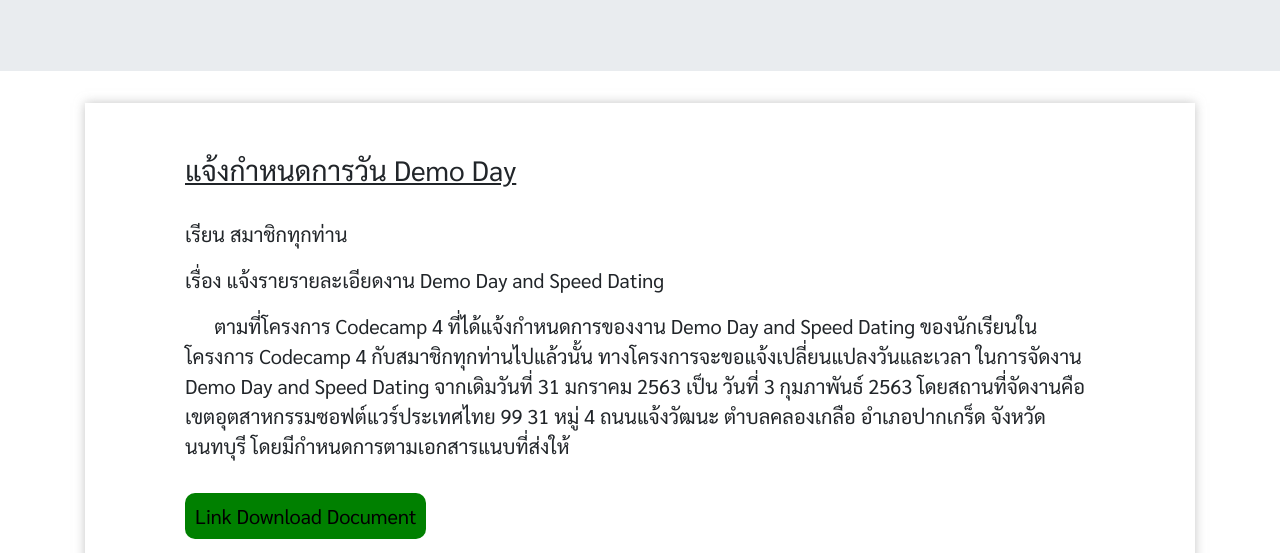
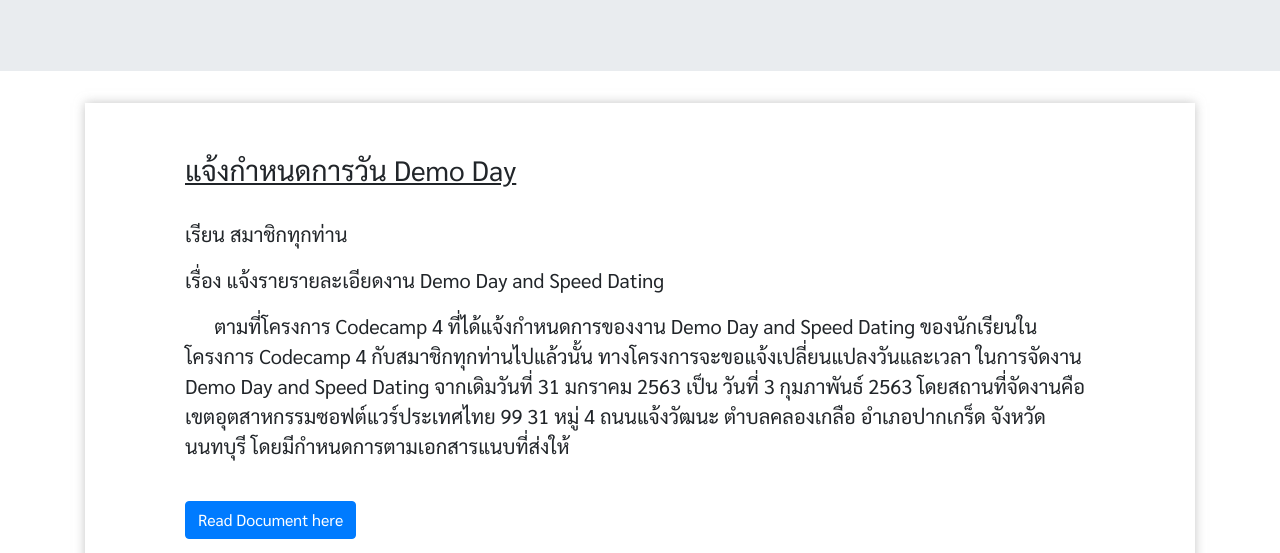
Before and after one commit to Wissanukhong/20-Web-Projects-With-Vanilla-JavaScript, a website: page demo_day.html in a window 1280 px wide. Shown: the part 247-800 px from the top of the page. Drawn offline with nearby package versions, Linux system fonts and the light colour scheme.

Commit message:
edit link button

```diff
--- a/assets/css/style.css
+++ b/assets/css/style.css
@@ -71,16 +71,3 @@
         padding: 10px 10px;
     }
 }
-
-/* download-documnet */
-.download-document{
-    background: green;
-    padding: 10px 10px;
-    border-radius: 10px;
-    color: black;
-}
-
-.download-document:hover{
-    text-decoration: none;
-    color: black;
-}
--- a/demo_day.html
+++ b/demo_day.html
@@ -66,7 +66,10 @@
                         โดยมีกำหนดการตามเอกสารแนบที่ส่งให้
                     </p>
                     <br>
-                    <p class="lead"><a class="download-document" href="https://drive.google.com/file/d/1A8xGwSATpQUHAVw6p8SkEtE6DHQIjSYl/view?usp=sharing" target="_blank">Link Download Document</a></p>
+                    <a href="https://drive.google.com/file/d/1A8xGwSATpQUHAVw6p8SkEtE6DHQIjSYl/view?usp=sharing" target="_blank">
+                        <button type="button" class="btn btn-primary"> Read Document here</button>
+                    </a>
+                    <br>
                     <br>
                     <p class="lead">จึงเรียนมาเพื่อโปรดทราบ</p>
                 </div>
```
